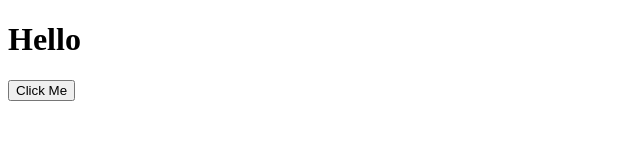
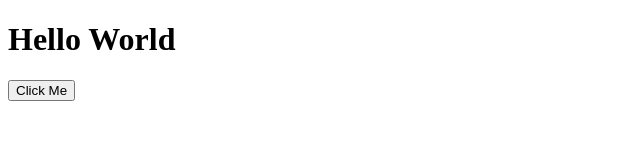
Before and after one commit to maninderpalsinghpadda/self_hosted_runner, a website: page index.html in a window 1280 px wide. Shown: the whole page, without its empty margins (0-640 px from the left). Drawn offline with Linux system fonts and the light colour scheme.

Commit message:
change 'hello' to 'hello world'

```diff
--- a/index.html
+++ b/index.html
@@ -5,7 +5,7 @@
 </head>
 <body>
 
-<h1 id="text">Hello</h1>
+<h1 id="text">Hello World</h1>
 <button onclick="changeText()">Click Me</button>
 
 <script>
```
